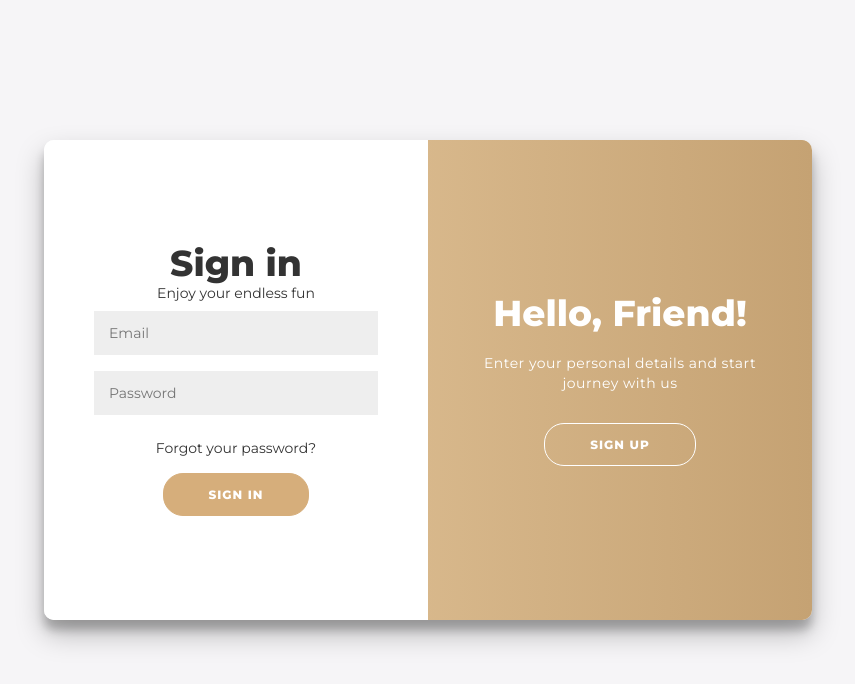
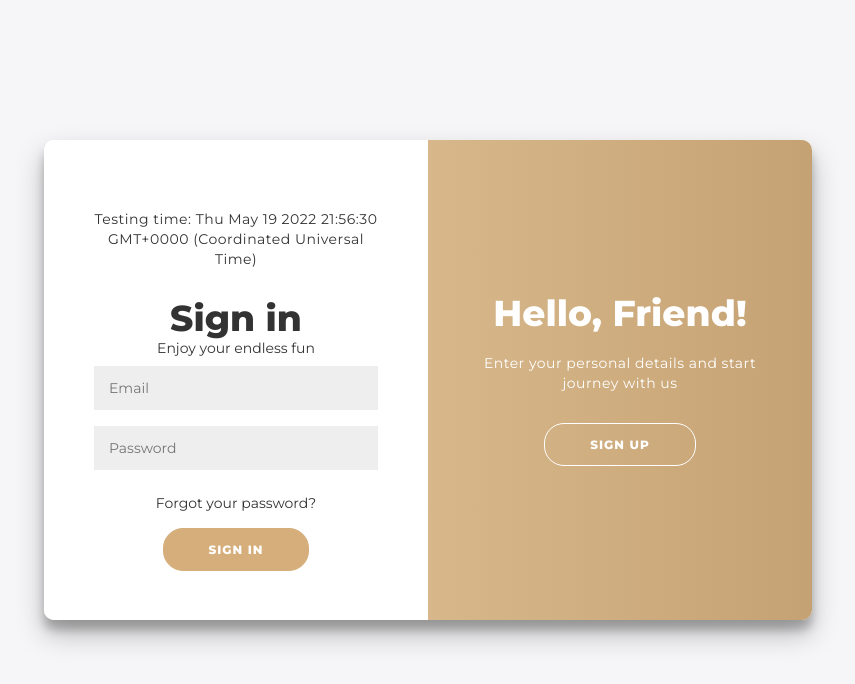
Before and after one commit to MagicDinosaur/chitchat, a React (Create React App) app in the folder frontend/: page /login in a window 1280 px wide. Shown: the top 684 px of the page, without its empty margins (212-1067 px from the left). Built offline with nearby package versions, Linux system fonts and the light colour scheme.

Commit message:
login/signup form

```diff
--- a/frontend/src/components/Login.css
+++ b/frontend/src/components/Login.css
@@ -22,7 +22,6 @@ h1 {
 }
 
 h2 {
-	font-weight: bold;
 	text-align: center;
 }
 
@@ -72,10 +71,7 @@ button.ghost {
 	background-color: transparent;
 	border-color: #FFFFFF;
 }
-button.sign-up-button {
-	background-color: transparent;
-	border-color: #FFFFFF;
-}
+
 form {
 	background-color: #FFFFFF;
 	display: flex;
--- a/frontend/src/components/Login.js
+++ b/frontend/src/components/Login.js
@@ -4,27 +4,34 @@ import React, {Component, useState, useEffect, useRef} from 'react';
 import {connect} from 'react-redux';
 import {userPostFetch} from 'redux-actions';
 function Login(props) {
-  const [button, setButton] = useState(true);
+  const [time, setTime] = useState((new Date()).toString());
+
+
+  useEffect(() => {
+    const intervalId = setInterval(() =>{setTime((new Date()).toString())}
+    , 1);
+    return () => clearInterval(intervalId);
+  }, []);
 
 
   return (
   <div>
-    <div className={button ? "container" : "container right-panel-active"} id="container">
-   {/*Form dang ky*/}
-  <div className="form-container sign-up-container">
-    <form action="#">
-      <h2>Create Account</h2>
-      <span>or use your email for registration</span>
-      <input type="text" placeholder="Name" />
-      <input type="email" placeholder="Email" />
-      <input type="password" placeholder="Password" />
-      <button >Sign Up</button>
-    </form>
-  </div>
-{/*Form dang nhap*/}
+    <div className="container" id="container">
+  {/*    Form dang ky /}
+  {/*<div className="form-container sign-up-container">*/}
+  {/*  <form action="#">*/}
+  {/*    <h1>Create Account</h1>*/}
+  {/*    <span>or use your email for registration</span>*/}
+  {/*    <input type="text" placeholder="Name" />*/}
+  {/*    <input type="email" placeholder="Email" />*/}
+  {/*    <input type="password" placeholder="Password" />*/}
+  {/*    <button>Sign Up</button>*/}
+  {/*  </form>*/}
+  {/*</div>*/}
+
   <div className="form-container sign-in-container">
     <form action="#">
-      {/*<p>Testing time: {time} </p>*/}
+      <p>Testing time: {time} </p>
       <h1>Sign in</h1>
       <span>Enjoy your endless fun</span>
       <input type="email" placeholder="Email" />
@@ -34,18 +41,18 @@ function Login(props) {
     </form>
   </div>
 
-{/*form welcome*/}
+
   <div className="overlay-container">
     <div className="overlay">
       <div className="overlay-panel overlay-left">
         <h1>Welcome Back!</h1>
         <p>To keep connected with us please login with your personal info</p>
-        <button className="ghost" id="signIn" onClick={() => setButton(true)}>Sign In</button>
+        <button className="ghost" id="signIn">Sign In</button>
       </div>
       <div className="overlay-panel overlay-right">
         <h1>Hello, Friend!</h1>
         <p>Enter your personal details and start journey with us</p>
-        <button className="ghost" id="signUp" onClick={() =>setButton(false)}>Sign Up</button>
+        <button className="ghost" id="signUp">Sign Up</button>
       </div>
     </div>
   </div>
--- a/frontend/src/components/Test.js
+++ b/frontend/src/components/Test.js
@@ -4,16 +4,11 @@ import {connect} from 'react-redux';
 import {userPostFetch} from 'redux-actions';
 function Test(props) {
   const [num, setNum] = useState(0);
-  function logtest() {
-  console.log("hi");
-  }
-
   return (
   <div>
     <h1>Hello {num}</h1>
     <div >
     <button onClick={() => {setNum(num +1)}}> Check</button>
-      <button onClick={logtest()}> Check</button>
     </div>
   </div>
   );
```
